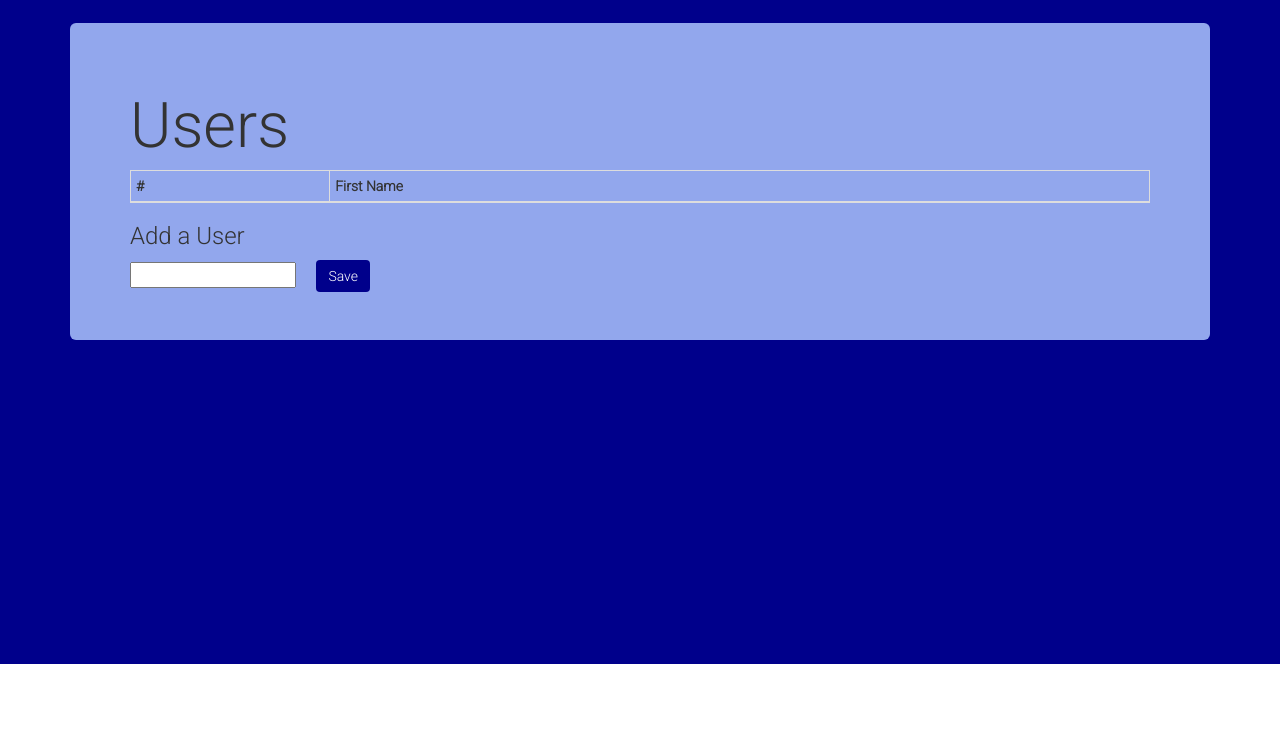
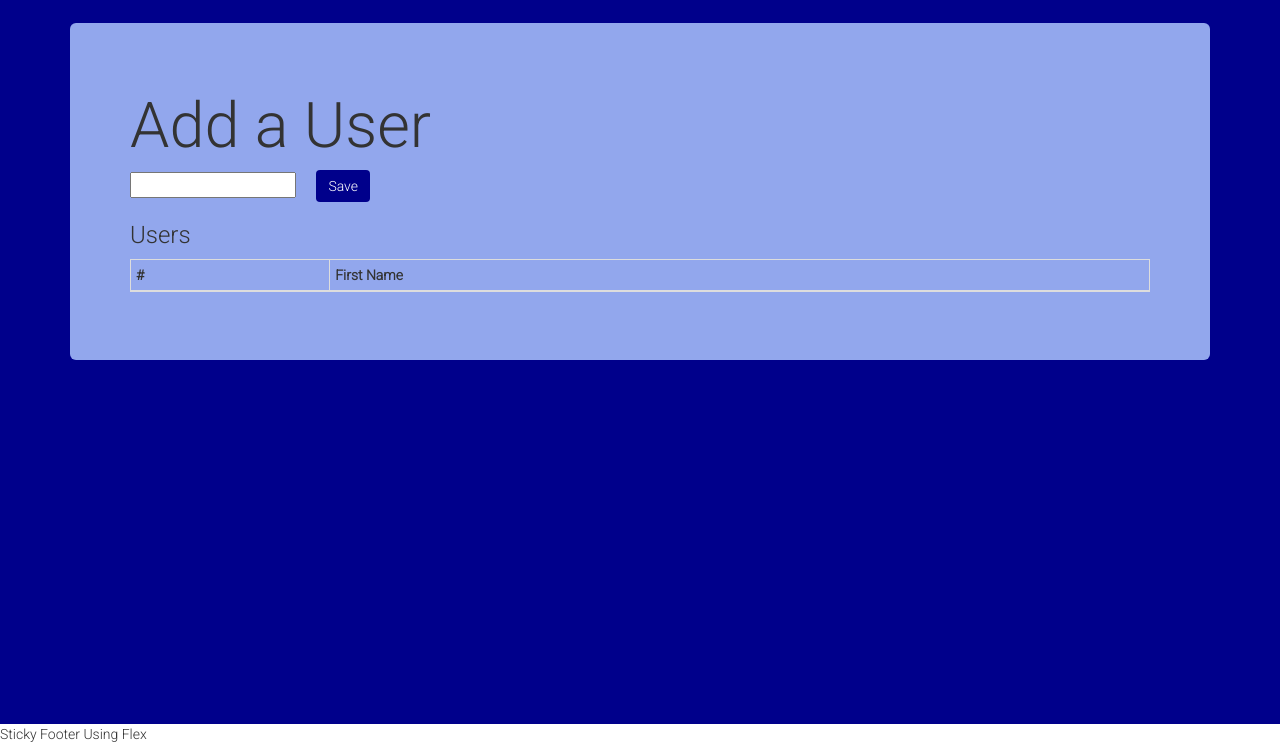
Before and after one commit to FacundoMalgieri/reactPractice, a React app: page /users in a window 1280 px wide. Shown: the part 56-800 px from the top of the page. Built offline with nearby package versions, Linux system fonts and the light colour scheme.

Commit message:
fixed footer with flex

```diff
--- a/src/components/App.js
+++ b/src/components/App.js
@@ -7,13 +7,13 @@ import AppRoutes from "../AppRoutes";
 class App extends Component {
 	render() {
 		return (
-
-			<section>
-				<Header/>
-				<AppRoutes/>
-				<Footer something=""/>
+			<section className="site">
+				<div className="site-content">
+					<Header/>
+					<AppRoutes/>
+				</div>
+				<Footer something="Sticky Footer Using Flex"/>
 			</section>
-
 		);
 	}
 }
--- a/src/components/footer/Footer.css
+++ b/src/components/footer/Footer.css
@@ -1,6 +1,4 @@
 footer {
-    position: absolute;
-    bottom:0;
     width: 100%;
     background-color: #ffffff;
     height: 10%;
--- a/src/components/users/Users.jsx
+++ b/src/components/users/Users.jsx
@@ -38,7 +38,17 @@ class Users extends Component {
 		return (
 			<section className="container mar-t">
 				<div className="bg-lightb jumbotron">
-					<h1>Users</h1>
+					<h1>Add a User</h1>
+					<input
+						type="text"
+						onChange={this.onNameChange}
+						value={this.state.user.name}/>
+					<input
+						type="submit"
+						value="Save"
+						className="btn btn-default mar-l"
+						onClick={this.onClickSave}/>
+					<h3>Users</h3>
 					<Table striped bordered condensed hover>
 						<thead>
 						<tr>
@@ -50,16 +60,6 @@ class Users extends Component {
 						{this.props.users.map(this.userRow)}
 						</tbody>
 					</Table>
-					<h3>Add a User</h3>
-					<input
-						type="text"
-						onChange={this.onNameChange}
-						value={this.state.user.name}/>
-					<input
-						type="submit"
-						value="Save"
-						className="btn btn-default mar-l"
-						onClick={this.onClickSave}/>
 				</div>
 			</section>
 		);
--- a/src/index.css
+++ b/src/index.css
@@ -2,7 +2,6 @@ body {
     margin: 0;
     padding: 0;
     font-family: 'Roboto', sans-serif;
-    height: 100vh;
     background-color: darkblue;
 }
 
@@ -12,6 +11,16 @@ a {
 
 a:hover, a:focus {
     text-decoration: none;
+}
+
+.site {
+    display: flex;
+    min-height: 100vh;
+    flex-direction: column;
+}
+
+.site-content {
+    flex: 1;
 }
 
 .bg-lightb {
```
